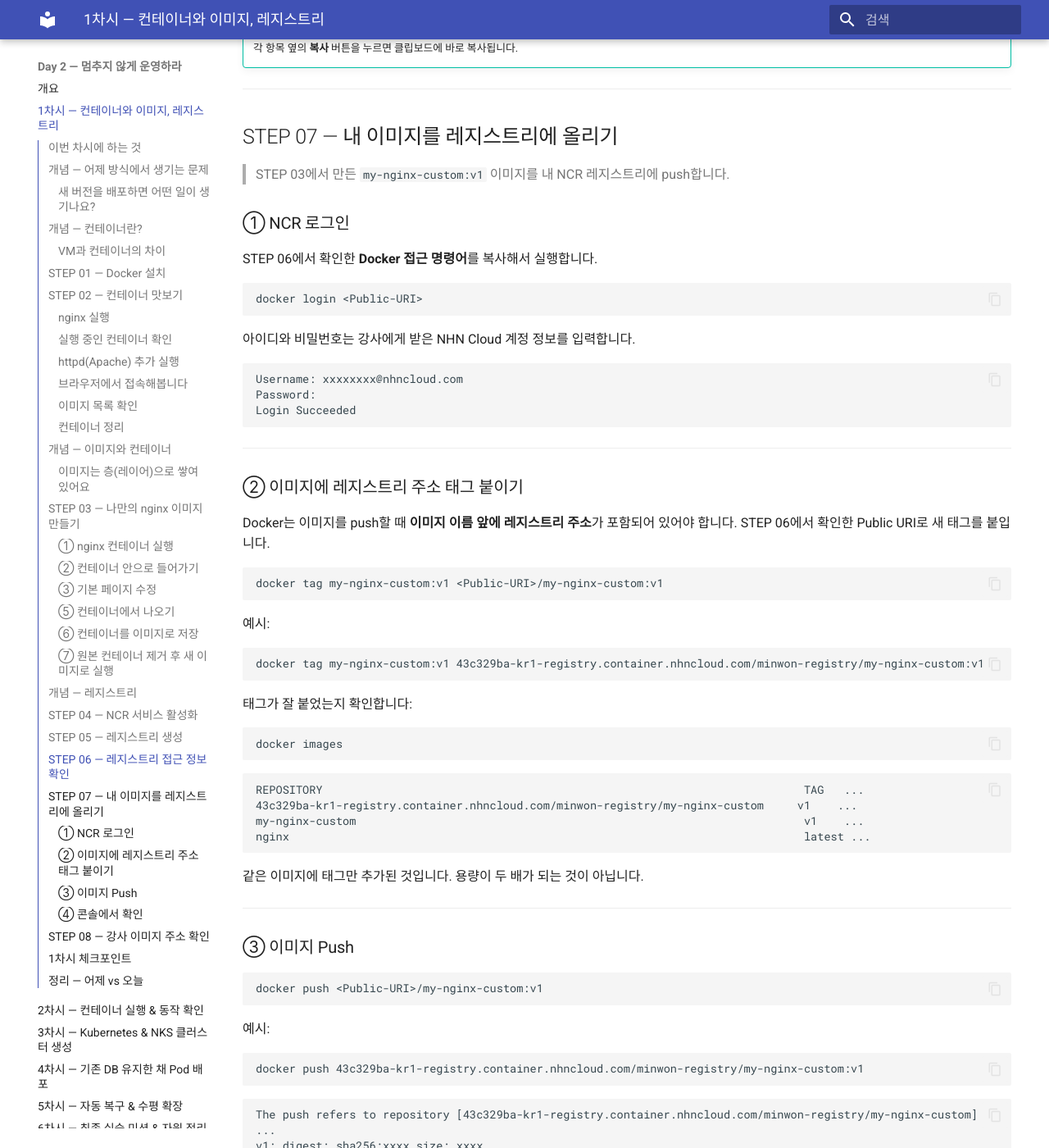
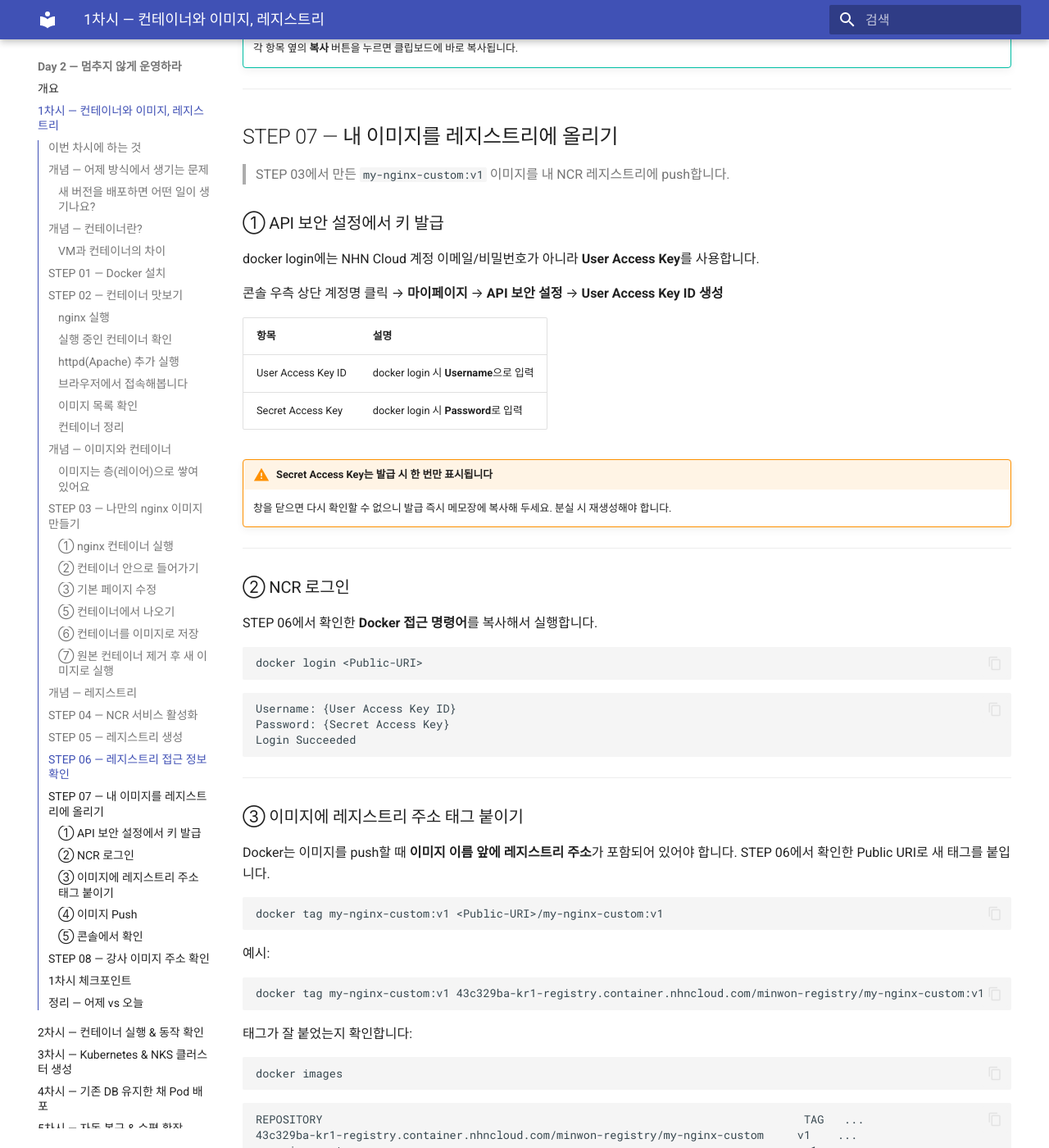
Before and after one commit to skilleat-labs/cloud-native-minwon-lab, an MkDocs documentation site: the page built from docs/day2/session1.md, in a window 1280 px wide and 1400 px high, scrolled down 12967 px. Shown: the whole window at 82% size. Built offline with MkDocs 1.6.1 and Material for MkDocs 9.7.7, drawn with Linux system fonts in a browser that asks for light colours; some of the changed text lies outside the part shown.

Commit message:
day2/session1: NCR 로그인을 User Access Key 방식으로 수정
이메일/비밀번호 → User Access Key ID / Secret Access Key 사용.
마이페이지 > API 보안 설정에서 발급하는 방법 및 주의사항 추가.

````diff
--- a/docs/day2/session1.md
+++ b/docs/day2/session1.md
@@ -515,7 +515,24 @@ Container > NHN Container Registry(NCR) > + 레지스트리 생성
 
 > STEP 03에서 만든 `my-nginx-custom:v1` 이미지를 내 NCR 레지스트리에 push합니다.
 
-### ① NCR 로그인
+### ① API 보안 설정에서 키 발급
+
+docker login에는 NHN Cloud 계정 이메일/비밀번호가 아니라 **User Access Key**를 사용합니다.
+
+콘솔 우측 상단 계정명 클릭 → **마이페이지** → **API 보안 설정** → **User Access Key ID 생성**
+
+| 항목 | 설명 |
+|------|------|
+| User Access Key ID | docker login 시 **Username**으로 입력 |
+| Secret Access Key | docker login 시 **Password**로 입력 |
+
+!!! warning "Secret Access Key는 발급 시 한 번만 표시됩니다"
+    창을 닫으면 다시 확인할 수 없으니 발급 즉시 메모장에 복사해 두세요.
+    분실 시 재생성해야 합니다.
+
+---
+
+### ② NCR 로그인
 
 STEP 06에서 확인한 **Docker 접근 명령어**를 복사해서 실행합니다.
 
@@ -523,17 +540,15 @@ STEP 06에서 확인한 **Docker 접근 명령어**를 복사해서 실행합니
 docker login <Public-URI>
 ```
 
-아이디와 비밀번호는 강사에게 받은 NHN Cloud 계정 정보를 입력합니다.
-
 ```
-Username: xxxxxxxx@nhncloud.com
-Password:
+Username: {User Access Key ID}
+Password: {Secret Access Key}
 Login Succeeded
 ```
 
 ---
 
-### ② 이미지에 레지스트리 주소 태그 붙이기
+### ③ 이미지에 레지스트리 주소 태그 붙이기
 
 Docker는 이미지를 push할 때 **이미지 이름 앞에 레지스트리 주소**가 포함되어 있어야 합니다.
 STEP 06에서 확인한 Public URI로 새 태그를 붙입니다.
@@ -564,7 +579,7 @@ nginx
 
 ---
 
-### ③ 이미지 Push
+### ④ 이미지 Push
 
 ```bash
 docker push <Public-URI>/my-nginx-custom:v1
@@ -583,7 +598,7 @@ v1: digest: sha256:xxxx size: xxxx
 
 ---
 
-### ④ 콘솔에서 확인
+### ⑤ 콘솔에서 확인
 
 NHN Cloud 콘솔 → `Container > NHN Container Registry(NCR) > minwon-registry` 클릭
 
````
